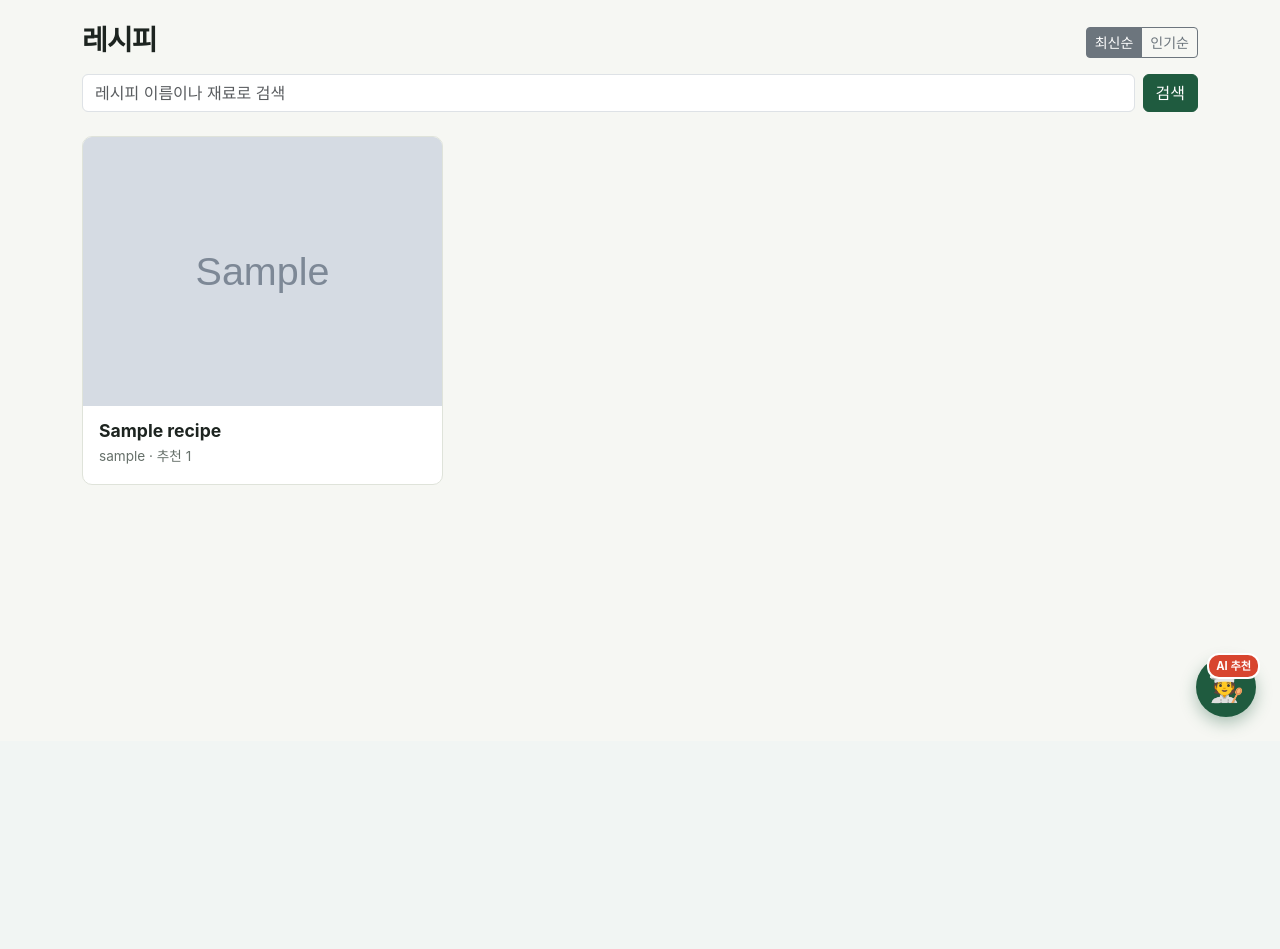
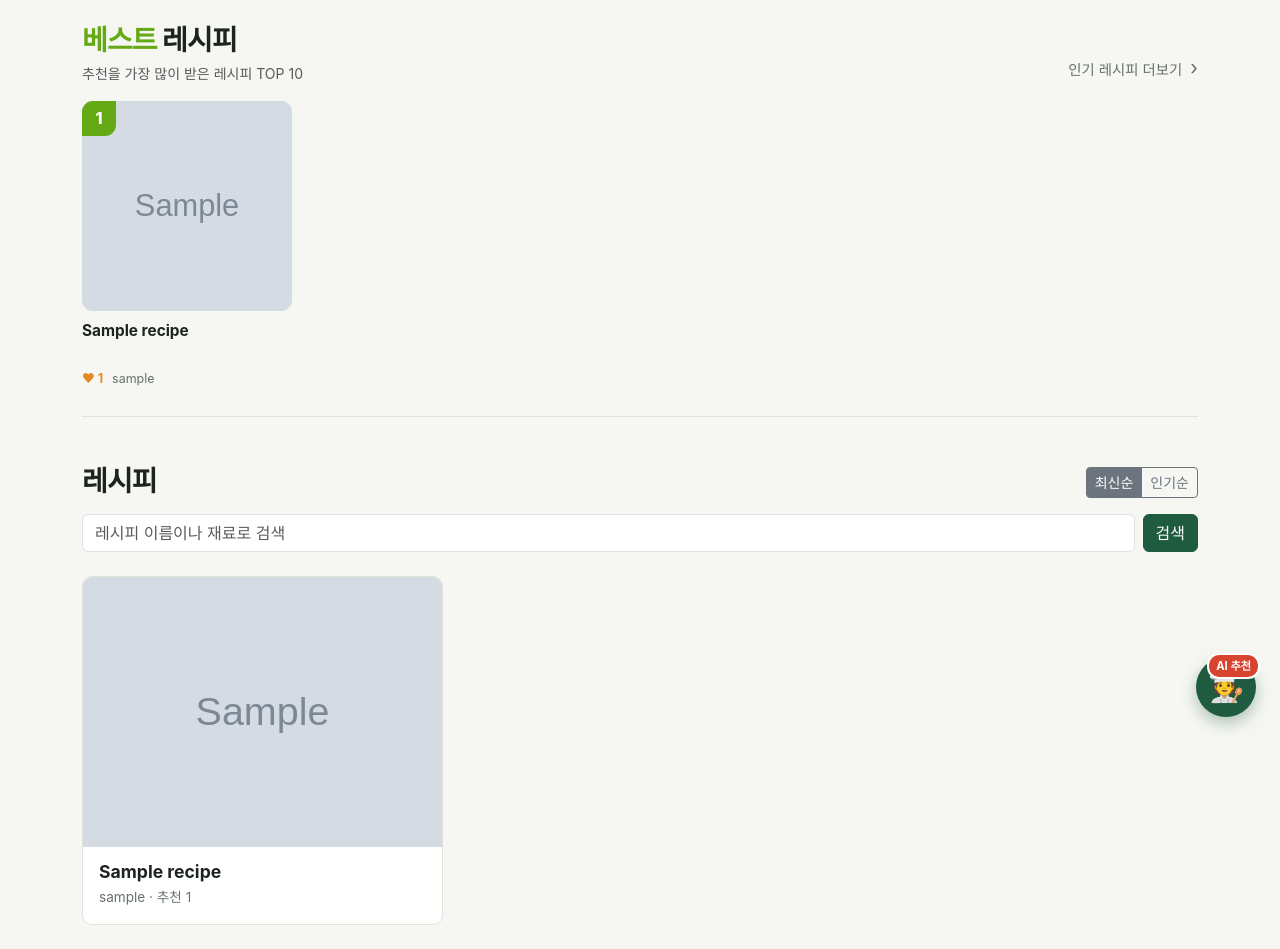
Before and after one commit to wanson0907/RecipeProject, a Django app: page / in a window 1280 px wide. Shown: the part 59-1008 px from the top of the page. Before the commit the page ends 788 px from the top, so only its background shows below. Run offline with Django 5.2, Linux system fonts and the light colour scheme; tables that the repository leaves empty hold one stand-in row (values such as "Sample post"); grey boxes marked "Sample" are stand-in pictures; some web fonts are replaced.

Commit message:
add best recipes top 10

```diff
--- a/recipes/views.py
+++ b/recipes/views.py
@@ -40,6 +40,14 @@ class RecipeListView(ListView):
         ctx = super().get_context_data(**kwargs)
         ctx["q"] = self.request.GET.get("q", "")
         ctx["sort"] = self.request.GET.get("sort", "")
+        # 메인 화면 상단에 추천 수 기준 베스트 레시피 TOP 10을 노출합니다.
+        # 검색 중에도 전체 베스트 목록은 유지해 사이트의 인기 레시피를 보여줍니다.
+        ctx["best_recipes"] = (
+            Recipe.objects.select_related("author")
+            .annotate(like_count=Count("likes"))
+            .filter(like_count__gt=0)
+            .order_by("-like_count", "-created_at")[:10]
+        )
         return ctx
 
 
--- a/static/css/style.css
+++ b/static/css/style.css
@@ -430,3 +430,36 @@ a:hover { color: var(--green-dark); }
   background-color: #e9ece4;
   color: var(--ink);
 }
+
+
+
+
+/* 베스트 레시피 TOP 10 */
+.best-recipes-section { padding-bottom: 26px; border-bottom: 1px solid var(--line); }
+.best-title-accent { color: #65a914; }
+.best-more-link { color: var(--muted); text-decoration: none; font-size: .9rem; white-space: nowrap; }
+.best-more-link:hover { color: var(--green); }
+.best-more-link span { font-size: 1.25rem; margin-left: 4px; }
+.best-recipes-grid {
+  display: grid;
+  grid-template-columns: repeat(5, minmax(0, 1fr));
+  gap: 22px 16px;
+}
+.best-recipe-card { min-width: 0; color: inherit; text-decoration: none; }
+.best-recipe-card:hover { color: inherit; }
+.best-recipe-image-wrap { position: relative; overflow: hidden; border-radius: 11px; background: #e9ece4; aspect-ratio: 1 / 1; }
+.best-recipe-image { display: block; width: 100%; height: 100%; object-fit: cover; transition: transform .25s ease; }
+.best-recipe-card:hover .best-recipe-image { transform: scale(1.04); }
+.best-recipe-no-image { display: flex; align-items: center; justify-content: center; font-size: 3rem; }
+.best-rank {
+  position: absolute; top: 0; left: 0; min-width: 34px; height: 35px; padding: 3px 9px;
+  display: flex; align-items: center; justify-content: center; color: #fff; font-size: 1rem;
+  font-weight: 800; background: #65a914; border-radius: 0 0 11px 0;
+}
+.best-rank.rank-4, .best-rank.rank-5, .best-rank.rank-6, .best-rank.rank-7, .best-rank.rank-8, .best-rank.rank-9, .best-rank.rank-10 { background: rgba(35, 39, 36, .82); }
+.best-recipe-info { padding-top: 9px; }
+.best-recipe-info h2 { font-size: .96rem; font-weight: 650; line-height: 1.45; margin: 0 0 6px; display: -webkit-box; -webkit-line-clamp: 2; -webkit-box-orient: vertical; overflow: hidden; min-height: 2.8em; }
+.best-recipe-meta { display: flex; flex-wrap: wrap; gap: 4px 9px; color: var(--muted); font-size: .78rem; }
+.best-recipe-meta span:first-child { color: #e58a22; font-weight: 650; }
+@media (max-width: 991.98px) { .best-recipes-grid { grid-template-columns: repeat(3, minmax(0, 1fr)); } }
+@media (max-width: 575.98px) { .best-recipes-grid { grid-template-columns: repeat(2, minmax(0, 1fr)); gap: 18px 12px; } .best-recipe-info h2 { font-size: .9rem; } }
--- a/templates/recipes/recipe_list.html
+++ b/templates/recipes/recipe_list.html
@@ -1,5 +1,36 @@
 {% extends "base.html" %}
 {% block content %}
+{% if best_recipes %}
+<section class="best-recipes-section mb-5" aria-labelledby="best-recipes-title">
+  <div class="d-flex flex-wrap justify-content-between align-items-end gap-2 mb-3">
+    <div>
+      <h1 id="best-recipes-title" class="page-title h3 mb-1"><span class="best-title-accent">베스트</span> 레시피</h1>
+      <p class="text-muted small mb-0">추천을 가장 많이 받은 레시피 TOP 10</p>
+    </div>
+    <a class="best-more-link" href="?sort=popular">인기 레시피 더보기 <span aria-hidden="true">›</span></a>
+  </div>
+
+  <div class="best-recipes-grid">
+    {% for recipe in best_recipes %}
+    <a class="best-recipe-card" href="{{ recipe.get_absolute_url }}">
+      <div class="best-recipe-image-wrap">
+        {% if recipe.image %}
+          <img class="best-recipe-image" src="{{ recipe.image.url }}" alt="{{ recipe.title }}" loading="lazy">
+        {% else %}
+          <div class="best-recipe-image best-recipe-no-image">🍳</div>
+        {% endif %}
+        <span class="best-rank rank-{{ forloop.counter }}">{{ forloop.counter }}</span>
+      </div>
+      <div class="best-recipe-info">
+        <h2>{{ recipe.title }}</h2>
+        <div class="best-recipe-meta"><span>♥ {{ recipe.like_count }}</span><span>{{ recipe.author.username }}</span></div>
+      </div>
+    </a>
+    {% endfor %}
+  </div>
+</section>
+{% endif %}
+
 <div class="d-flex flex-wrap justify-content-between align-items-end gap-2 mb-3">
   <h1 class="page-title h3 mb-0">레시피</h1>
   <div class="btn-group btn-group-sm">
```
